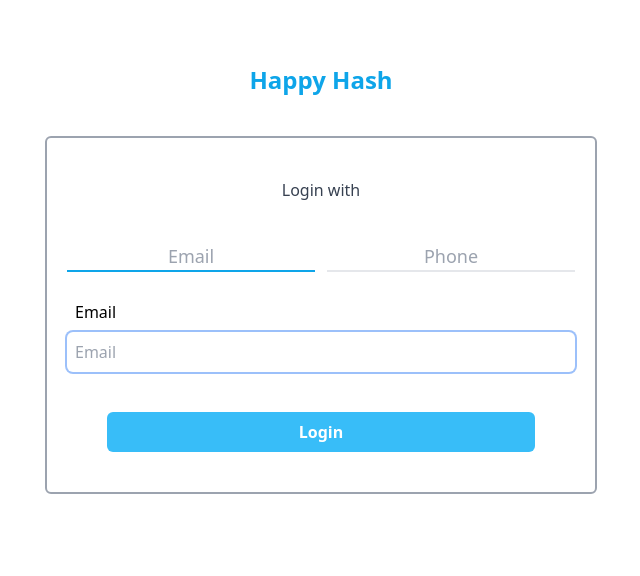
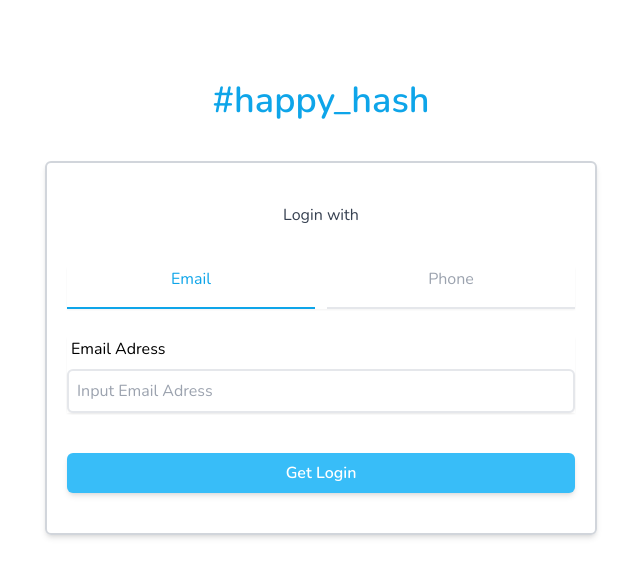
Before and after one commit to DoDevet/happy-hash, a Next.js app: page /login in a window 1280 px wide. Shown: the top 576 px of the page, without its empty margins (319-959 px from the left). Built offline with nearby package versions, Linux system fonts and the light colour scheme.

Commit message:
1.1 refactoring Login Page

```diff
--- /dev/null
+++ b/components/input.tsx
@@ -0,0 +1,33 @@
+import { cls } from "@/libs/client/utils";
+import type { UseFormRegisterReturn } from "react-hook-form";
+
+interface InputProps {
+  label: string;
+  name: string;
+  placeholder: string;
+  register?: UseFormRegisterReturn;
+  type: "text" | "number" | "email";
+  [key: string]: any;
+}
+export default function Input({
+  label,
+  name,
+  placeholder,
+  type,
+  register,
+}: InputProps) {
+  return (
+    <div className="space-y-2 shadow-sm">
+      <label htmlFor={name} className="ml-1 block">
+        {label}
+      </label>
+      <input
+        id={name}
+        className="w-full rounded-md border-2 py-2 px-2 shadow-sm transition-colors focus:border-sky-500 focus:outline-none"
+        placeholder={placeholder}
+        {...register}
+        type={type}
+      />
+    </div>
+  );
+}
--- /dev/null
+++ b/libs/client/utils.ts
@@ -0,0 +1,3 @@
+export function cls(...classnames: string[]) {
+  return classnames.join(" ");
+}
--- a/package.json
+++ b/package.json
@@ -15,6 +15,7 @@
     "next": "13.2.3",
     "react": "18.2.0",
     "react-dom": "18.2.0",
+    "react-hook-form": "^7.43.5",
     "typescript": "4.9.5"
   },
   "devDependencies": {
@@ -22,6 +23,7 @@
     "postcss": "^8.4.21",
     "prettier": "^2.8.4",
     "prettier-plugin-tailwindcss": "^0.2.4",
+    "prisma": "^4.11.0",
     "tailwindcss": "^3.2.7"
   }
 }
--- a/pages/_app.tsx
+++ b/pages/_app.tsx
@@ -3,7 +3,7 @@ import type { AppProps } from "next/app";
 
 export default function App({ Component, pageProps }: AppProps) {
   return (
-    <div className="w-full max-w-xl mx-auto">
+    <div className="mx-auto w-full max-w-xl font-nunito">
       <Component {...pageProps} />
     </div>
   );
--- a/pages/login.tsx
+++ b/pages/login.tsx
@@ -1,68 +1,83 @@
+import Input from "@/components/input";
+import { cls } from "@/libs/client/utils";
 import { useState } from "react";
+import { useForm } from "react-hook-form";
 
 type LoginMethod = "Email" | "Phone";
 
+interface LoginForm {
+  email?: string;
+  phone?: string;
+}
+
 export default function Login() {
   const [loginMethod, setLoginMethod] = useState<LoginMethod>("Email");
-
+  const { register, handleSubmit } = useForm<LoginForm>();
   const onClickMethod = (method: LoginMethod) => {
     setLoginMethod(method);
   };
+
+  const onLoginValid = (data: LoginForm) => {
+    console.log(data);
+    //email 보내고 token 생성.
+  };
+
   return (
     <div className="mt-16">
-      <h1 className="m-10 text-center text-2xl font-semibold text-sky-500">
-        Happy Hash
+      <h1 className="m-10 text-center text-4xl font-semibold text-sky-500">
+        #happy_hash
       </h1>
-      <div className="mx-3 mt-10 flex flex-col items-center rounded-md border-2 border-gray-400 px-5">
+      <div className="mx-3 mt-10 flex flex-col items-center rounded-md border-2 border-gray-300 px-5 shadow-md">
         <span className="my-10 block text-center text-gray-700">
           Login with
         </span>
-        <div className="mb-7 flex w-full space-x-3 text-lg transition-colors">
+        <div
+          className={
+            "mb-7 flex w-full space-x-3 text-base shadow-sm transition-colors"
+          }
+        >
           <span
-            className={
-              "w-full cursor-pointer border-b-2 text-center text-gray-400 transition-colors" +
-              (loginMethod === "Email" ? "  border-b-sky-500" : "")
-            }
+            className={cls(
+              "w-full cursor-pointer border-b-2 pb-4 text-center text-gray-400 transition-colors",
+              loginMethod === "Email" ? "border-b-sky-500 text-sky-500" : ""
+            )}
             onClick={() => onClickMethod("Email")}
           >
             Email
           </span>
           <span
-            className={
-              "w-full cursor-pointer border-b-2 text-center text-gray-400 transition-colors" +
-              (loginMethod === "Phone" ? " border-b-sky-500" : "")
-            }
+            className={cls(
+              "w-full cursor-pointer border-b-2 pb-4 text-center text-gray-400 transition-colors",
+              loginMethod === "Phone" ? "border-b-sky-500 text-sky-500" : ""
+            )}
             onClick={() => onClickMethod("Phone")}
           >
             Phone
           </span>
         </div>
-        <form className="flex w-full flex-col">
+        <form
+          className="flex w-full flex-col"
+          onSubmit={handleSubmit(onLoginValid)}
+        >
           {loginMethod === "Email" ? (
-            <>
-              <label htmlFor="Email" className="mb-2 ml-2">
-                Email
-              </label>
-              <input
-                id="Email"
-                className="rounded-md py-2 px-2 ring-2 focus:border-blue-400 focus:outline-none focus:ring-blue-400"
-                placeholder="Email"
-              />
-            </>
+            <Input
+              type="email"
+              register={register("email", { required: true })}
+              label="Email Adress"
+              name="email"
+              placeholder="Input Email Adress"
+            />
           ) : (
-            <>
-              <label htmlFor="Phone" className="mb-2 ml-2">
-                Phone
-              </label>
-              <input
-                id="Phone"
-                className="rounded-md py-2 px-2 ring-2 focus:border-blue-400 focus:outline-none focus:ring-blue-400"
-                placeholder="Phone"
-              />
-            </>
+            <Input
+              type="number"
+              register={register("phone", { required: true })}
+              label="Phone Number"
+              name="phone"
+              placeholder="Input Phone Number"
+            />
           )}
-          <button className=" m-10 rounded-md bg-sky-400 py-2 font-semibold text-white">
-            Login
+          <button className="my-10 rounded-md bg-sky-400 py-2 font-semibold text-white shadow-md transition-colors hover:bg-sky-600">
+            Get Login
           </button>
         </form>
       </div>
--- a/styles/globals.css
+++ b/styles/globals.css
@@ -1,3 +1,10 @@
+@import url("https://fonts.googleapis.com/css2?family=Play:wght@400;700&display=swap");
+@import url("https://fonts.googleapis.com/css2?family=Nunito:wght@300;400;500;600;700;800;900;1000&display=swap");
 @tailwind base;
 @tailwind components;
 @tailwind utilities;
+
+body {
+  padding-top: 17px;
+  padding-bottom: 67px;
+}
--- a/tailwind.config.js
+++ b/tailwind.config.js
@@ -4,7 +4,12 @@ module.exports = {
     "./components/**/*.{js,jsx,ts,tsx}",
   ],
   theme: {
-    extend: {},
+    extend: {
+      fontFamily: {
+        nunito: ["Nunito", "sans-serif"],
+        play: ["Play", "sans-serif"],
+      },
+    },
   },
   plugins: [],
 };
```
Also changed, not shown: 2 other files (tests, documents, lock files or other folders).
